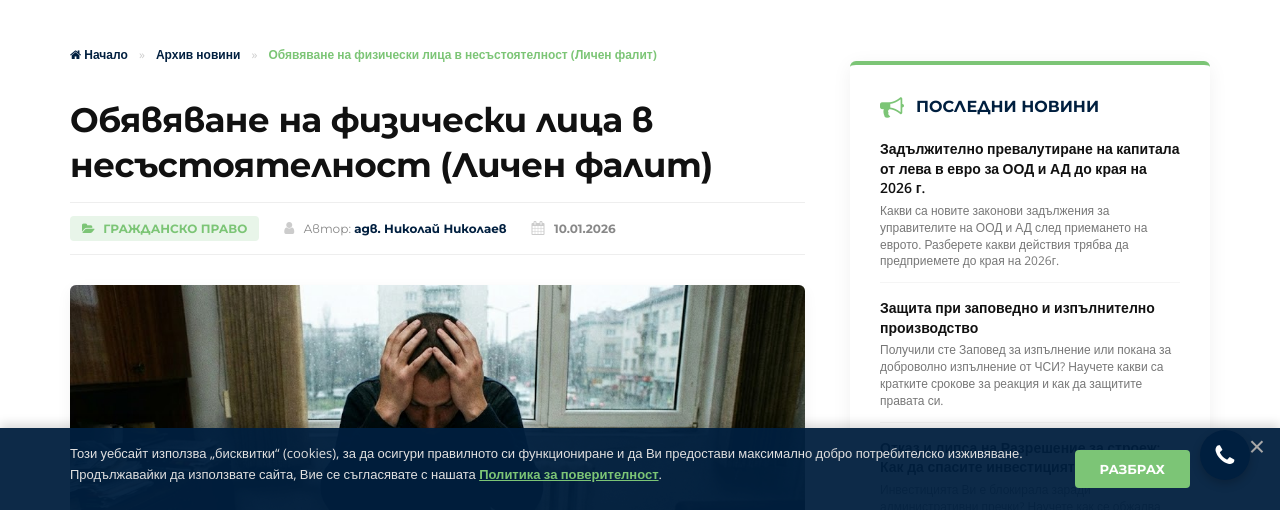
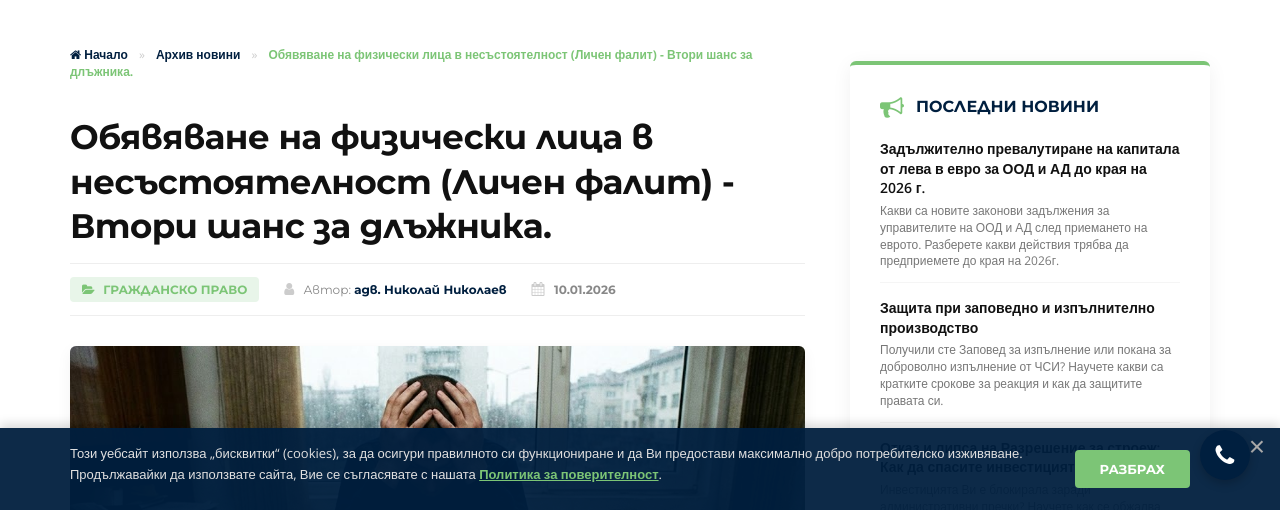
Before and after one commit to NikolaiNikolaev/law-page, a Jekyll site: the page built from _posts/grazdanski-novini/2026-01-10-lichen-falit.md, in a window 1280 px wide and 900 px high, cut to the strip 390-900 px from the top of the window. Built offline with Jekyll 4.4.1, drawn with Linux system fonts in a browser that asks for light colours.

Commit message:
Update 2026-01-10-lichen-falit.md

```diff
--- a/_posts/grazdanski-novini/2026-01-10-lichen-falit.md
+++ b/_posts/grazdanski-novini/2026-01-10-lichen-falit.md
@@ -1,7 +1,7 @@
 ---
 layout: post
-title: "Обявяване на физически лица в несъстоятелност (Личен фалит)"
-description: "Разберете какви са условията за обявяване на личен фалит, кои длъжници са добросъвестни и как законът Ви защитава от ЧСИ."
+title: "Обявяване на физически лица в несъстоятелност (Личен фалит) - Втори шанс за длъжника."
+description: "Разберете какви са условията за обявяване на личен фалит, кои длъжници са добросъвестни и как законът Ви защитава от ЧСИ и Ви дава възможност да погасите непосилни дългове чрез процедурата за личен фалит."
 image: "lichen-falit.jpg"
 author: "адв. Николай Николаев"
 category: "Гражданско право"
```
